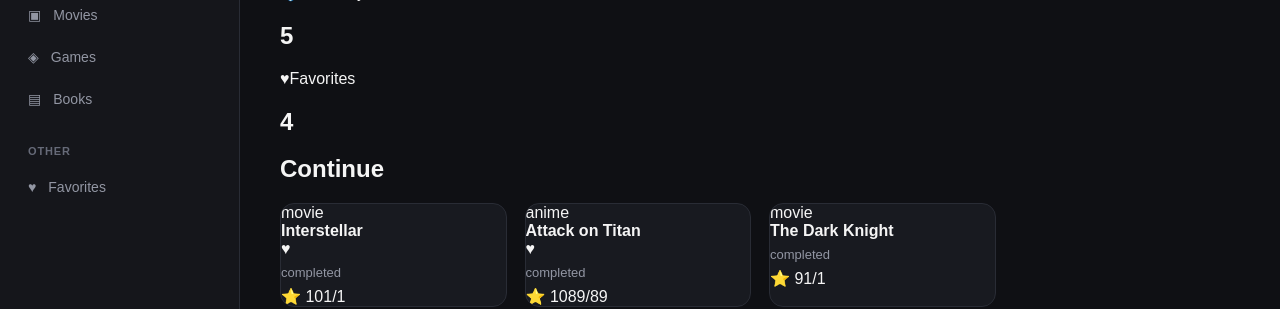
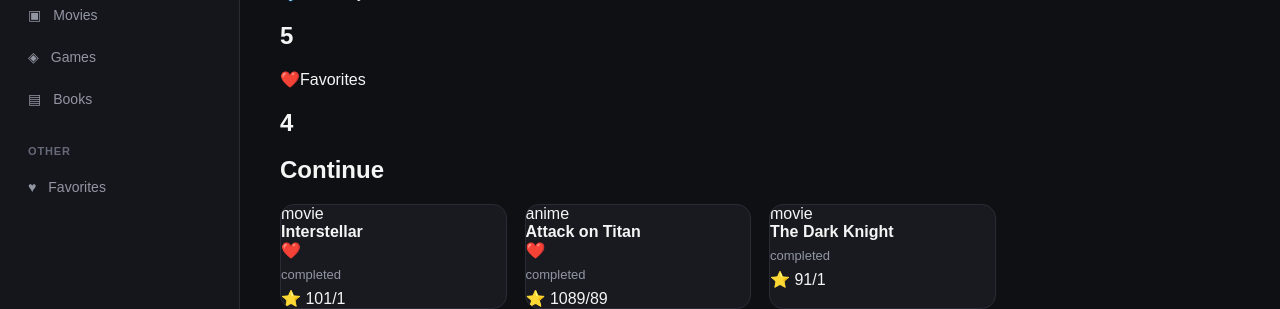
Before and after one commit to JorisDeRidder42/Media-tracker, a React (Vite) app in the folder media-tracker/: page / in a window 1280 px wide. Shown: the part 255-564 px from the top of the page. Built offline with nearby package versions, Linux system fonts and the light colour scheme.

Commit message:
feature: tweede commit

```diff
--- a/media-tracker/src/components/MediaCard.jsx
+++ b/media-tracker/src/components/MediaCard.jsx
@@ -10,7 +10,7 @@
         <div className="media-card-header">
           <h3>{media.title}</h3>
 
-          {media.favorite && <span>♥</span>}
+          {media.favorite && <span>❤️</span>}
         </div>
 
         <p>{media.status}</p>
--- a/media-tracker/src/pages/Dashboard.jsx
+++ b/media-tracker/src/pages/Dashboard.jsx
@@ -28,7 +28,7 @@
         <section className="stats-grid">
           <StatCard label="Total Media" value={totalMedia} icon="📚" />
           <StatCard label="Currently Active" value={activeMedia} icon="📚" />
-          <StatCard label="Favorites" value={favorites} icon="♥" />
+          <StatCard label="Favorites" value={favorites} icon="❤️" />
         </section>
 
         <section>
```
